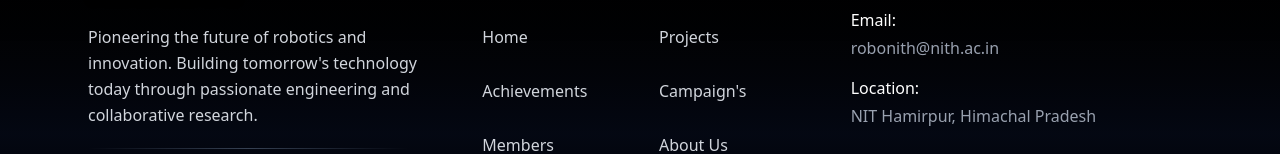
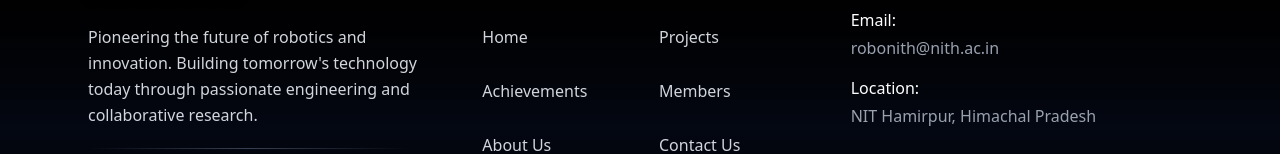
Before and after one commit to robonith/robosoc2025, a React (Vite) app in the folder robosoc/: page /admin in a window 1280 px wide. Shown: the part 1031-1185 px from the top of the page. Built offline with nearby package versions, Linux system fonts and the light colour scheme; no server answers.

Commit message:
Update footer.tsx
removed campaign option from footer

```diff
--- a/robosoc/src/components/footer.tsx
+++ b/robosoc/src/components/footer.tsx
@@ -26,7 +26,7 @@
               <a href="/" className="block text-gray-300 hover:text-white transition-all duration-300 text-sm sm:text-base py-2 px-3 rounded-lg hover:bg-gray-800/50 hover:shadow-md hover:shadow-gray-700/20 border border-transparent hover:border-gray-700/30">Home</a>
               <a href="/projects" className="block text-gray-300 hover:text-white transition-all duration-300 text-sm sm:text-base py-2 px-3 rounded-lg hover:bg-gray-800/50 hover:shadow-md hover:shadow-gray-700/20 border border-transparent hover:border-gray-700/30">Projects</a>
               <a href="/achievements" className="block text-gray-300 hover:text-white transition-all duration-300 text-sm sm:text-base py-2 px-3 rounded-lg hover:bg-gray-800/50 hover:shadow-md hover:shadow-gray-700/20 border border-transparent hover:border-gray-700/30">Achievements</a>
-              <a href="/Campaign's" className="block text-gray-300 hover:text-white transition-all duration-300 text-sm sm:text-base py-2 px-3 rounded-lg hover:bg-gray-800/50 hover:shadow-md hover:shadow-gray-700/20 border border-transparent hover:border-gray-700/30">Campaign's</a>
+              {/* <a href="/Campaign's" className="block text-gray-300 hover:text-white transition-all duration-300 text-sm sm:text-base py-2 px-3 rounded-lg hover:bg-gray-800/50 hover:shadow-md hover:shadow-gray-700/20 border border-transparent hover:border-gray-700/30">Campaign's</a> */}
               <a href="/members" className="block text-gray-300 hover:text-white transition-all duration-300 text-sm sm:text-base py-2 px-3 rounded-lg hover:bg-gray-800/50 hover:shadow-md hover:shadow-gray-700/20 border border-transparent hover:border-gray-700/30">Members</a>
               <a href="/about" className="block text-gray-300 hover:text-white transition-all duration-300 text-sm sm:text-base py-2 px-3 rounded-lg hover:bg-gray-800/50 hover:shadow-md hover:shadow-gray-700/20 border border-transparent hover:border-gray-700/30">About Us</a>
               <a href="/contact" className="block text-gray-300 hover:text-white transition-all duration-300 text-sm sm:text-base py-2 px-3 rounded-lg hover:bg-gray-800/50 hover:shadow-md hover:shadow-gray-700/20 border border-transparent hover:border-gray-700/30">Contact Us</a>
```
